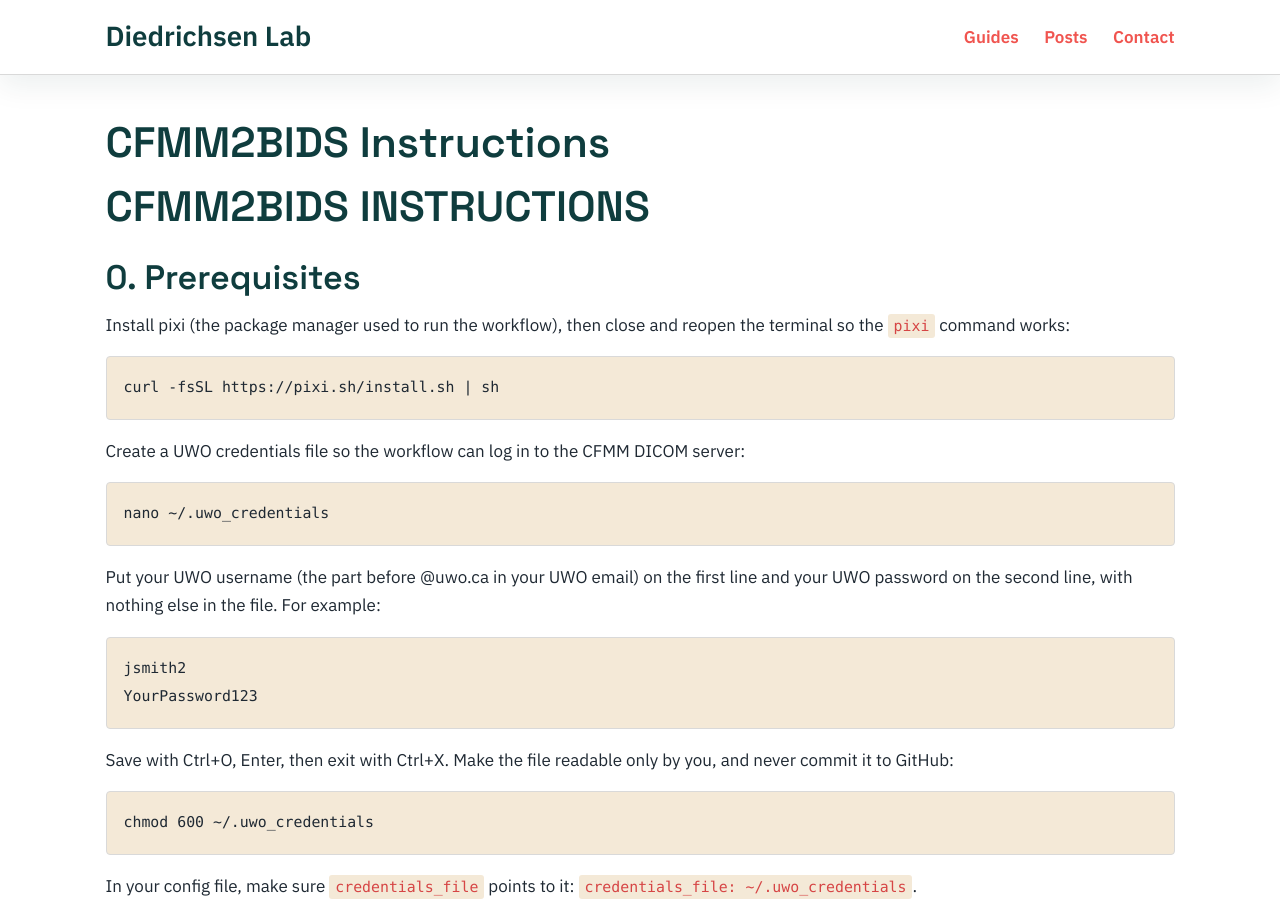
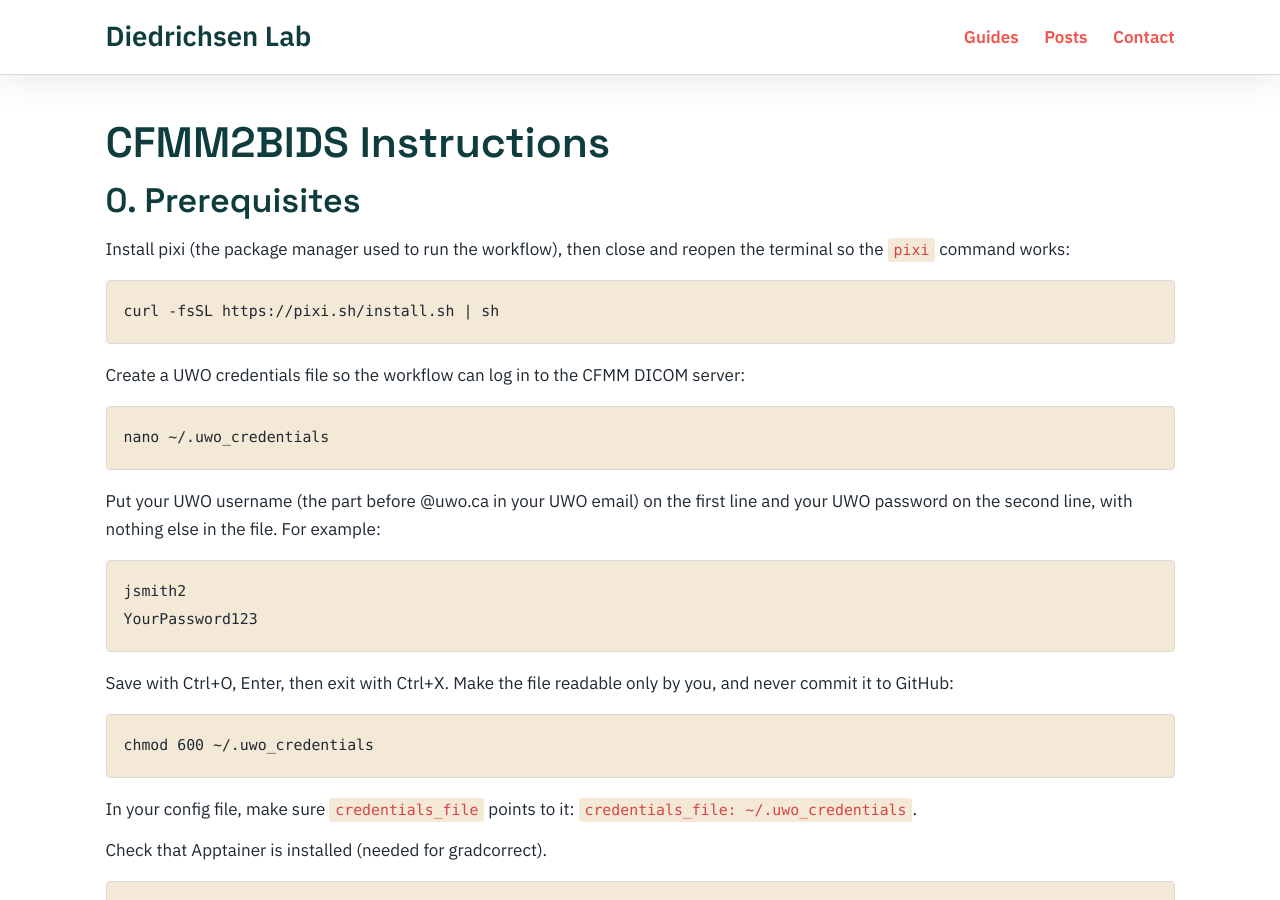
Before and after one commit to DiedrichsenLab/diedrichsenlab.github.io, a Jekyll site: the page built from _guides/09_cfmm2bids_instructions.md, in a window 1280 px wide and 900 px high. Built offline with Jekyll 4.4.1, drawn with Linux system fonts in a browser that asks for light colours.

Commit message:
Update 09_cfmm2bids_instructions.md

```diff
--- a/_guides/09_cfmm2bids_instructions.md
+++ b/_guides/09_cfmm2bids_instructions.md
@@ -5,9 +5,6 @@ date: 2026-10-02
 category: fMRI
 description: How to use cfmm2bids to BIDS your CFMM (f)MRI data.
 ---
-
-# CFMM2BIDS INSTRUCTIONS
-
 ## 0. Prerequisites
 
 Install pixi (the package manager used to run the workflow), then close and reopen the terminal so the `pixi` command works:
```
